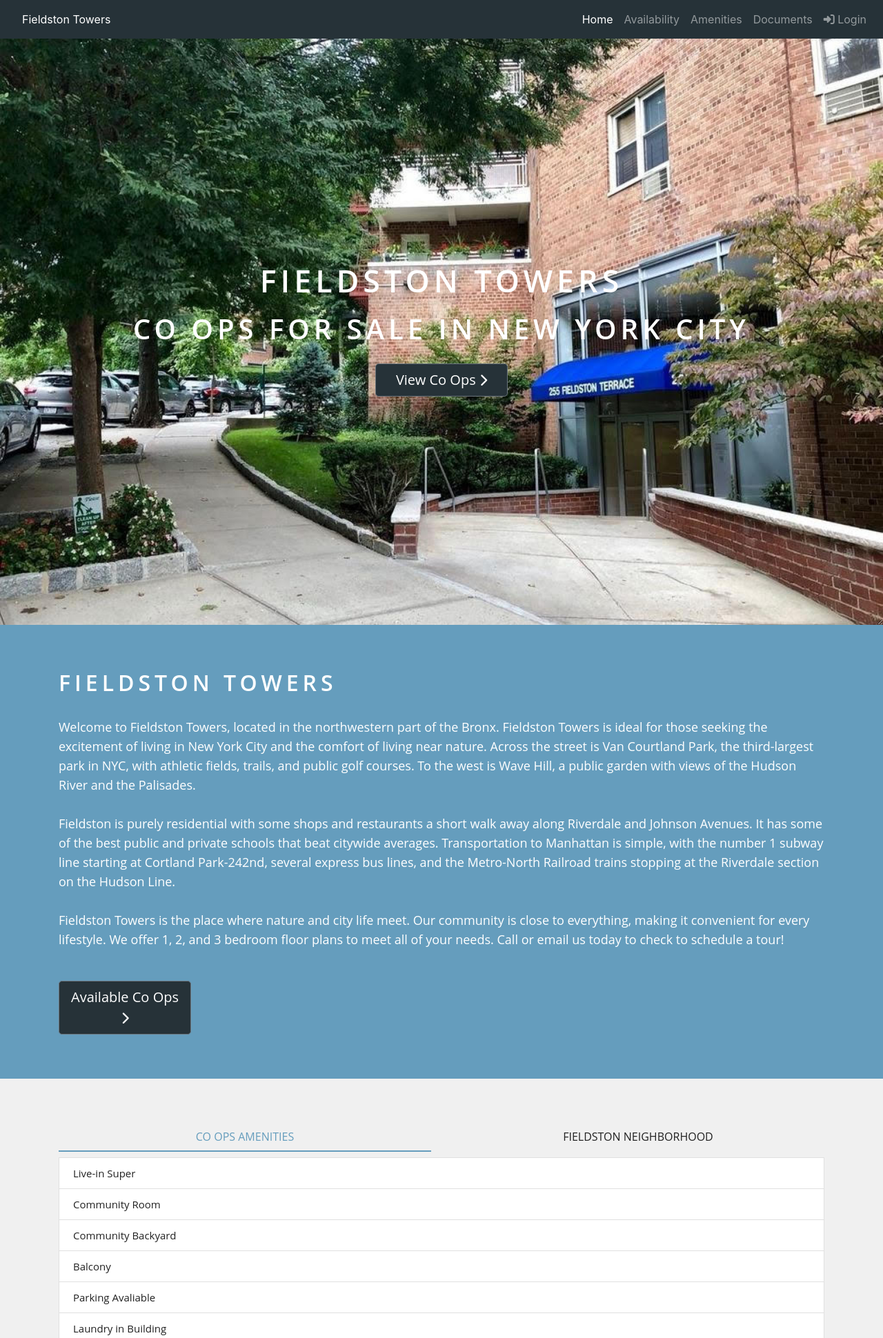
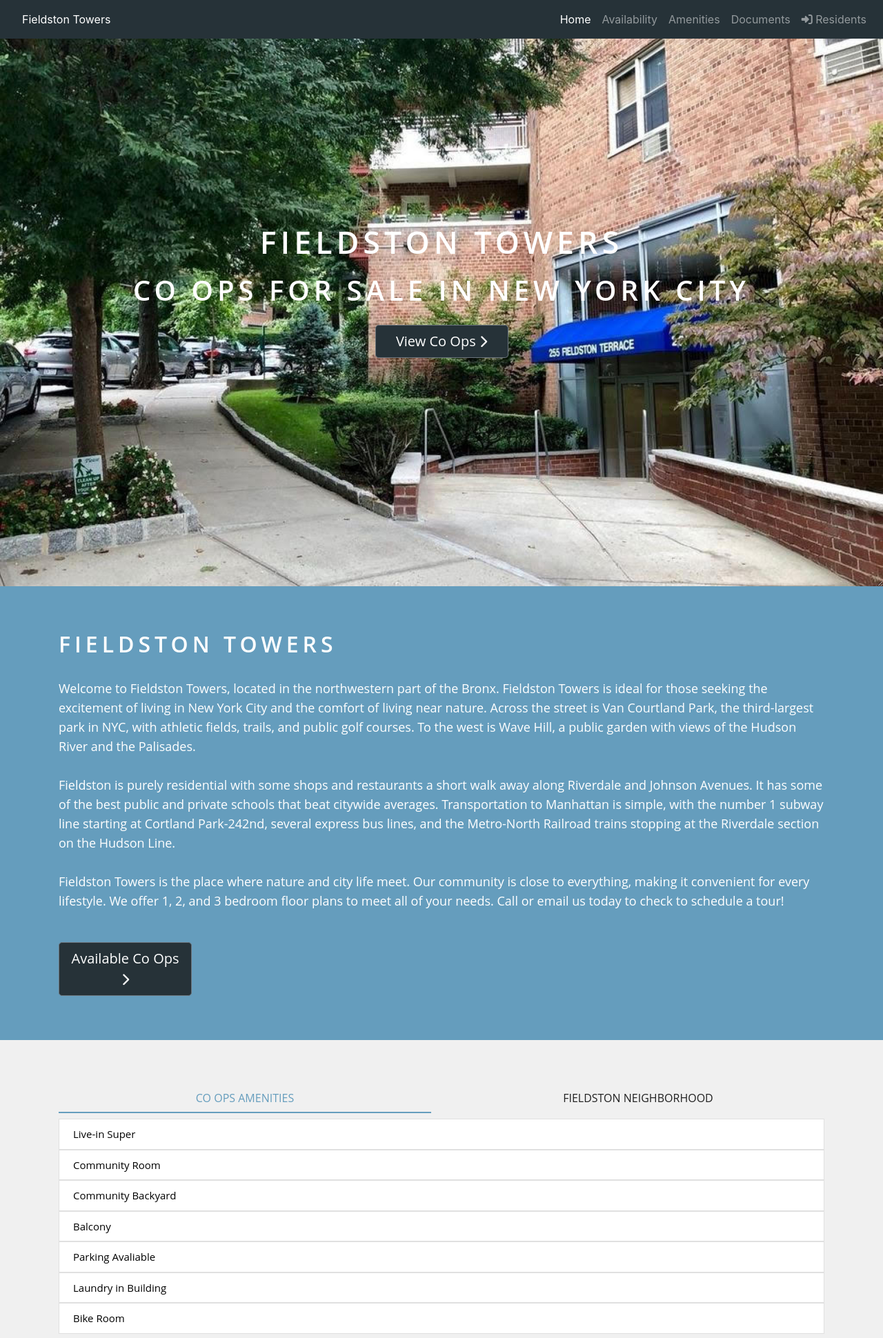
Before and after one commit to Niko2708/FieldstonTerrace, a Flask app: page / in a window 1280 px wide. Shown: the top 1940 px of the page at 69% size. Run offline with Flask 2, Linux system fonts and the light colour scheme; some libraries are stand-ins or nearby versions.

Commit message:
Work on style changes in index page

```diff
--- a/app/static/css/amenities.css
+++ b/app/static/css/amenities.css
@@ -65,11 +65,7 @@ i {
     margin: 0 0 25px;
 }
 
-.textColor{
-    color: black;
-    opacity: 1;
-}
 
 .imgHeight{
-    height=476px;
+    height:476px;
 }
--- a/app/static/css/base.css
+++ b/app/static/css/base.css
@@ -60,6 +60,10 @@ nav{
     text-transform: uppercase;
 }
 
+.alignText{
+    text-align: center;
+}
+
 .whiteText{
     color:white;
     margin-bottom: 30px;
@@ -83,12 +87,3 @@ nav{
 .tab{
     margin-left: 2.5rem;
 }
-
-.sticky {
-  position: fixed;
-  top: 0;
-  width: 100%;
-}
-
-.sticky + .content {
-  padding-top: 60px;
--- a/app/static/css/index.css
+++ b/app/static/css/index.css
@@ -43,6 +43,7 @@ i{
     padding-left: 10px;
     padding-right: 10px;
     font-weight: 400;
+    width: 193px;
     color: white;
 }
 
@@ -83,7 +84,6 @@ a.active{
     font-size: 24px;
     font-weight: 300;
     font-family: 'Open Sans', sans-serif;
-    text-align: center;
 }
 
 .card-img-top{
@@ -108,10 +108,38 @@ a.active{
     justify-content: center;
 }
 
-.buttons{
-    width: 192px;
+.clickable {
+    text-align: left;
+    cursor: pointer;
+    padding: 10px 20px;
+    width: 100%;
+    background-color: #fff;
+    border: 1px solid #e0e0e0;
+    font-size: 15px;
+    font-family:"Open Sans", sans-serif ;
 }
 
-.alignText{
+/* Style the accordion panel. Note: hidden by default */
+.panel {
+  padding: 0 18px;
+  background-color: white;
+  display: none;
+  overflow: hidden;
+}
+
+alignText{
     text-align: center;
 }
+
+.accordionImages{
+    width: 500px;
+    height: 600px;
+}
+
+.panelText{
+    font-size: 18px;
+    font-weight: 400;
+    line-height: 28px;
+    font-family: 'Open Sans', sans-serif;
+    margin-top: 20px;
+}
--- a/app/templates/amenities.html
+++ b/app/templates/amenities.html
@@ -10,7 +10,7 @@
 <main>
     <section class="parent" style="background-image: url('../static/img/stockApartment.jpg');">
         <div class="child" contenteditable>
-            <h1 class="titles textColor h1Size whiteText">Amenities & Features</h1>
+            <h1 class="titles h1Size whiteText">Amenities & Features</h1>
         </div>
     </section>
 
--- a/app/templates/base.html
+++ b/app/templates/base.html
@@ -24,7 +24,7 @@
 
 <body>
 {% block navbar %}
-<nav class="navbar navbar-dark navbar-expand-sm">
+<nav class="navbar navbar-dark fixed-top navbar-expand-sm">
     {% if current_user.is_authenticated %}
     <a class="nav-link" href="{{ url_for('home') }}">Fieldston Towers</a>
     {% else %}
@@ -66,7 +66,7 @@
             </li>
             <li class="nav-item">
                 {% if current_user.is_anonymous %}
-                <a class="nav-link" href="{{ url_for('login') }}"><span class="fas fa-sign-in-alt"></span> Login</a>
+                <a class="nav-link" href="{{ url_for('login') }}"><span class="fas fa-sign-in-alt"></span> Residents</a>
                 {% else %}
                 <a class="nav-link" href="{{ url_for('logout') }}"><span class="fas fa-sign-in-alt"></span>
                     Logout</a>
@@ -147,20 +147,6 @@
 <script src="https://stackpath.bootstrapcdn.com/bootstrap/4.3.1/js/bootstrap.min.js"
         integrity="sha384-JjSmVgyd0p3pXB1rRibZUAYoIIy6OrQ6VrjIEaFf/nJGzIxFDsf4x0xIM+B07jRM"
         crossorigin="anonymous"></script>
-<script>
-    window.onscroll = function() {myFunction()};
-
-    var navbar = document.getElementById("navbar");
-    var sticky = navbar.offsetTop;
-
-    function myFunction() {
-      if (window.pageYOffset >= sticky) {
-        navbar.classList.add("sticky")
-      } else {
-        navbar.classList.remove("sticky");
-      }
-    }
-</script>
 {{ moment.include_moment() }}
 {% endblock %}
 </body>
--- a/app/templates/documents.html
+++ b/app/templates/documents.html
@@ -7,14 +7,14 @@
 {% endblock %}
 
 {% block content %}
-<main class="background-grey topSpace container-fluid">
+<main class="background-grey container-fluid">
     <section class="parent" style="background-image: url('../static/img/documents.jpg');">
         <div class="child" contenteditable>
             <h1 class="titles textColor h1Size">Documents</h1>
         </div>
     </section>
 
-    <div class="container">
+    <div class="container topSpace">
         <p class="textStyle" id="space">
             For those interested in applying for a Co Op at Fieldston Towers, download and fill out the application form.
             When you finish filling out the form, please submit it to your realtor. From there, we will review your
--- a/app/templates/index.html
+++ b/app/templates/index.html
@@ -8,7 +8,8 @@
 
 {% block content %}
 <main>
-    <section class="container-fluid parent" id="ApartmentEntrance" style="background-image: url('../static/img/apartment.jpg');">
+    <section class="container-fluid parent" id="ApartmentEntrance"
+             style="background-image: url('../static/img/apartment.jpg');">
         <div class="container child" contenteditable>
             <h1 class="titles whiteText h1Size">Fieldston Towers</h1>
             <h2 class="titles whiteText h2Size">Co Ops for sale in new york city</h2>
@@ -30,7 +31,7 @@
                 the street is Van Courtland Park, the third-largest park in NYC, with athletic fields, trails, and
                 public
                 golf courses. To the west is Wave Hill, a public garden with views of the Hudson River and the
-                Palisades.<br /><br />
+                Palisades.<br/><br/>
 
                 Fieldston is purely residential with some shops and restaurants a short walk away along Riverdale
                 and Johnson Avenues.
@@ -38,13 +39,13 @@
                 Manhattan is simple,
                 with the number 1 subway line starting at Cortland Park-242nd, several express bus lines, and the
                 Metro-North Railroad
-                trains stopping at the Riverdale section on the Hudson Line.<br /><br />
+                trains stopping at the Riverdale section on the Hudson Line.<br/><br/>
 
                 Fieldston Towers is the place where nature and city life meet. Our community is close to everything,
                 making it convenient
                 for every lifestyle. We offer 1, 2, and 3 bedroom floor plans to meet all of your needs. Call or
                 email us today to check to
-                schedule a tour!<br /><br />
+                schedule a tour!<br/><br/>
             </p>
 
             <button type="button" class="btn btn-secondary btn-lg buttons buttonSize"
@@ -80,30 +81,65 @@
 
             <div class="tab-content">
                 <div id="amenities" class="tab-pane active">
-                    <table class="amenitiesTable">
-                        <tr>
-                            <td class="amenitieCell">Live-in Super</td>
-                        </tr>
-                        <tr>
-                            <td class="amenitieCell"> Community Room</td>
-                        </tr>
-                        <tr>
-                            <td class="amenitieCell">Community Backyard</td>
-                        </tr>
-                        <tr>
-                            <td class="amenitieCell">Balcony</td>
-                        </tr>
-                        <tr>
-                            <td class="amenitieCell">Parking Avaliable</td>
-                        </tr>
-                        <tr>
-                            <td class="amenitieCell">Laundry in Building</td>
-                        </tr>
-                        <tr>
-                            <td class="amenitieCell">Bike Room</td>
-                        </tr>
-                    </table>
+                    <button class="clickable">Live-in Super</button>
+                    <div class="panel">
+                        <div class="row">
+                            <div class="col-6">
+                                <img class="accordionImages" src="{{ url_for('static', filename='img/superPaint.jpeg') }}" alt="Super">
                             </div>
+                            <div class="col-6">
+                                <p class="panelText">Lorem ipsum dolor sit amet, vis no omnesque mnesarchum, nostrum vulputate ne pri, per ne accusam voluptatum. Ad sit vero molestie, pri autem oratio deterruisset te, quo scaevola contentiones id. Fabellas antiopam inimicus no pro, eos eu saepe viderer. Inani aliquando at cum, ei ipsum tibique qui. An eos prima impetus adipisci.</p>
+                            </div>
+                        </div>
+                    </div>
+                    <button class="clickable">Community Room</button>
+                    <div class="panel">
+                        <p>Lorem ipsum...</p>
+                    </div>
+                    <button class="clickable">Community Backyard</button>
+                    <div class="panel">
+                        <p>Lorem ipsum...</p>
+                    </div>
+                    <button class="clickable">Balcony</button>
+                    <div class="panel">
+                        <p>Lorem ipsum...</p>
+                    </div>
+                    <button class="clickable">Parking Avaliable</button>
+                    <div class="panel">
+                        <p>Lorem ipsum...</p>
+                    </div>
+                    <button class="clickable">Laundry in Building</button>
+                    <div class="panel">
+                        <p>Lorem ipsum...</p>
+                    </div>
+                    <button class="clickable">Bike Room</button>
+                    <div class="panel">
+                        <p>Lorem ipsum...</p>
+                    </div>
+                </div>
+
+
+                <script>
+                    var acc = document.getElementsByClassName("clickable");
+                    var i;
+
+                    for (i = 0; i < acc.length; i++) {
+                        acc[i].addEventListener("click", function () {
+                            /* Toggle between adding and removing the "active" class,
+                            to highlight the button that controls the panel */
+                            this.classList.toggle("active");
+
+                            /* Toggle between hiding and showing the active panel */
+                            var panel = this.nextElementSibling;
+                            if (panel.style.display === "block") {
+                                panel.style.display = "none";
+                            } else {
+                                panel.style.display = "block";
+                            }
+                        });
+                    }
+                </script>
+
                 <div id="menu1" class="tab-pane fade">
                     <div class="row container">
                         <div class="col s12 m4">
@@ -198,7 +234,7 @@
                     </p>
 
                     <button type="button" class="btn btn-secondary btn-lg buttons buttonSize"
-                        onclick="window.location.href='{{ url_for( 'amenities') }}'">
+                            onclick="window.location.href='#'">
                         View Amenities <i class="fas fa-chevron-right"></i>
                     </button>
                 </div>
```
Also changed, not shown: app/static/img/superPaint.jpeg (added). Lines whose indentation alone changed are shown as unchanged.
